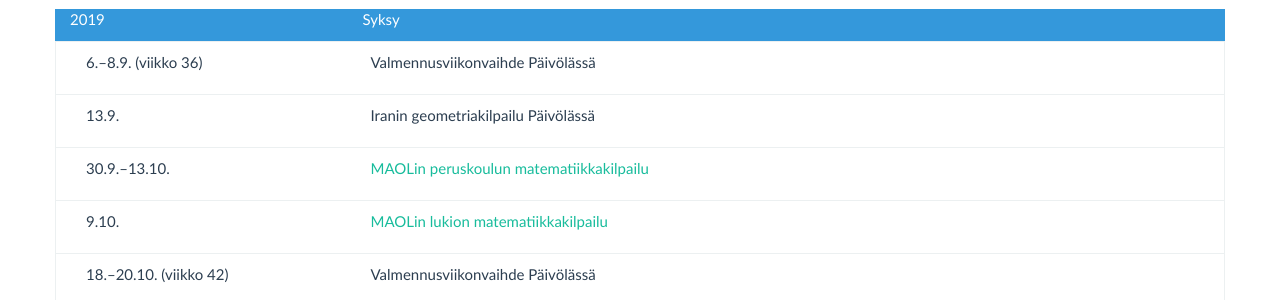
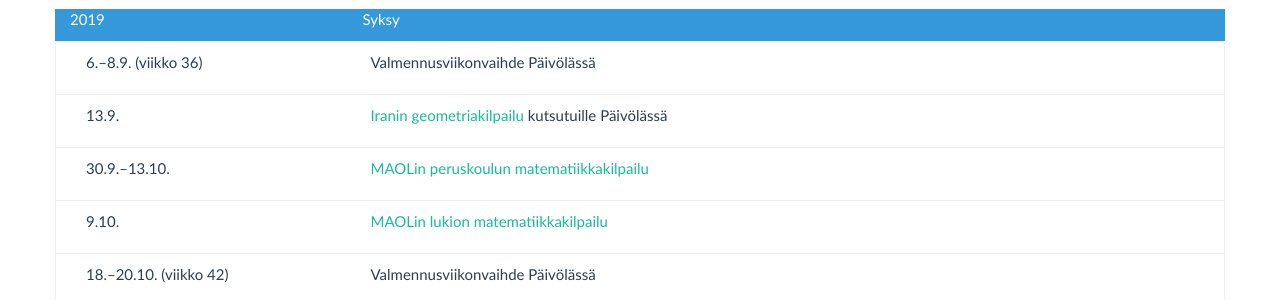
Before and after one commit to matematiikkakilpailut/matematiikkakilpailut.github.io, a Jekyll site: the page built from aikataulu/index.md, in a window 1280 px wide. Shown: the part 259-559 px from the top of the page. Built offline with Jekyll 4.4.1, drawn with Linux system fonts in a browser that asks for light colours.

Commit message:
Update index.md

```diff
--- a/aikataulu/index.md
+++ b/aikataulu/index.md
@@ -9,7 +9,7 @@
   - pvm: "6.&ndash;8.9. (viikko 36)"
     tapahtuma: "Valmennus&shy;viikonvaihde Päivölässä"
   - pvm: "13.9."
-    tapahtuma: "Iranin geometria&shy;kilpailu Päivölässä"
+    tapahtuma: "[Iranin geometria&shy;kilpailu](https://igo-official.ir/) kutsutuille Päivölässä"
   - pvm: "30.9.&ndash;13.10."
     tapahtuma: "[MAOLin peruskoulun matematiikka&shy;kilpailu](https://peda.net/yhdistykset/maol-ry/kilpailut/ntk/pm)"
   - pvm: "9.10."
```
